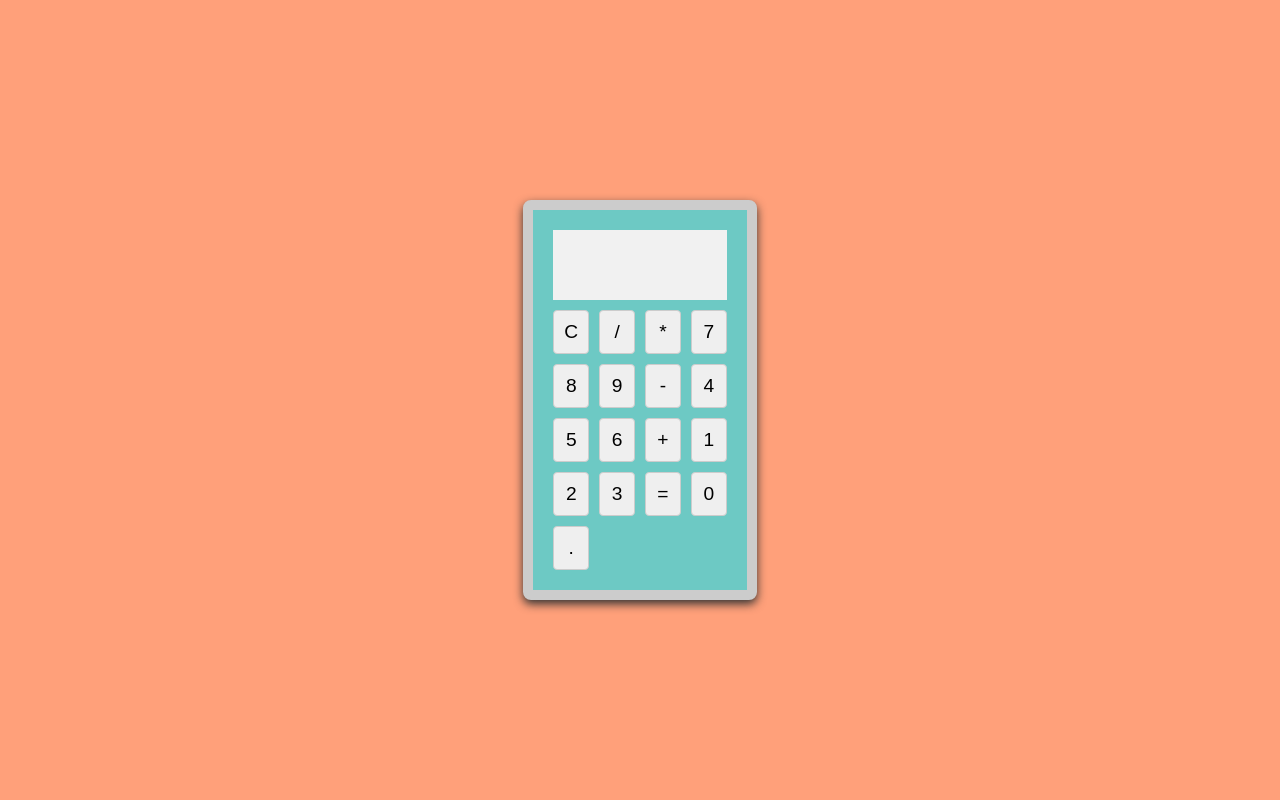
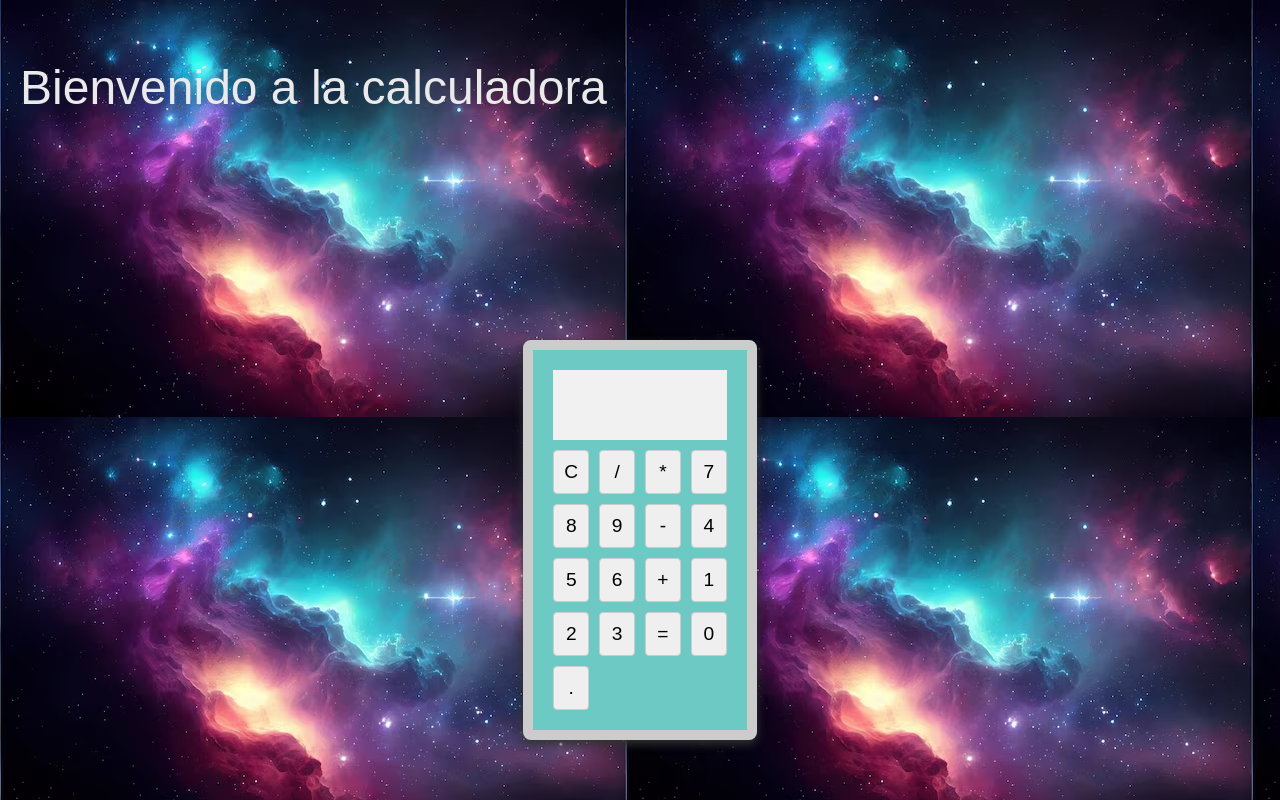
Before and after one commit to jesicadaiana/CalculadoraInteractiva, a plain HTML site: page index.html in a window 1280 px wide. Drawn offline with Linux system fonts and the light colour scheme.

Commit message:
Cambios en background

```diff
--- a/index.html
+++ b/index.html
@@ -8,7 +8,7 @@
 </head>
 <body>
             <nav>
-
+                    <h1a class="text_bienvenida"> Bienvenido a la calculadora </h1>
             </nav>
 
             <main>
--- a/style.css
+++ b/style.css
@@ -1,7 +1,35 @@
+* {
+    margin: 0;
+}
+
+nav {
+    display: block;
+    width: 100%;
+    height: 20vh;
+    position: relative;
+    top: 0;
+}
+
+.text_bienvenida {
+    color:  rgb(234, 234, 234);
+    padding: 20px;
+    text-align: center;
+    font-size: 3em;
+    transition: .7 all ease-in;
+    animation-iteration-count: infinite;
+}
+
+.text_bienvenida:hover {
+    color: rgb(228, 3, 115);
+}
+
+
 body {
+        background-image: url(univ.avif);
           display: flex;
           align-items: center;
           justify-content: center;
+          flex-wrap: wrap;
           height: 100vh;
           margin: 0;
           font-family: 'Arial', sans-serif;
```
Also changed, not shown: univ.avif (added).
